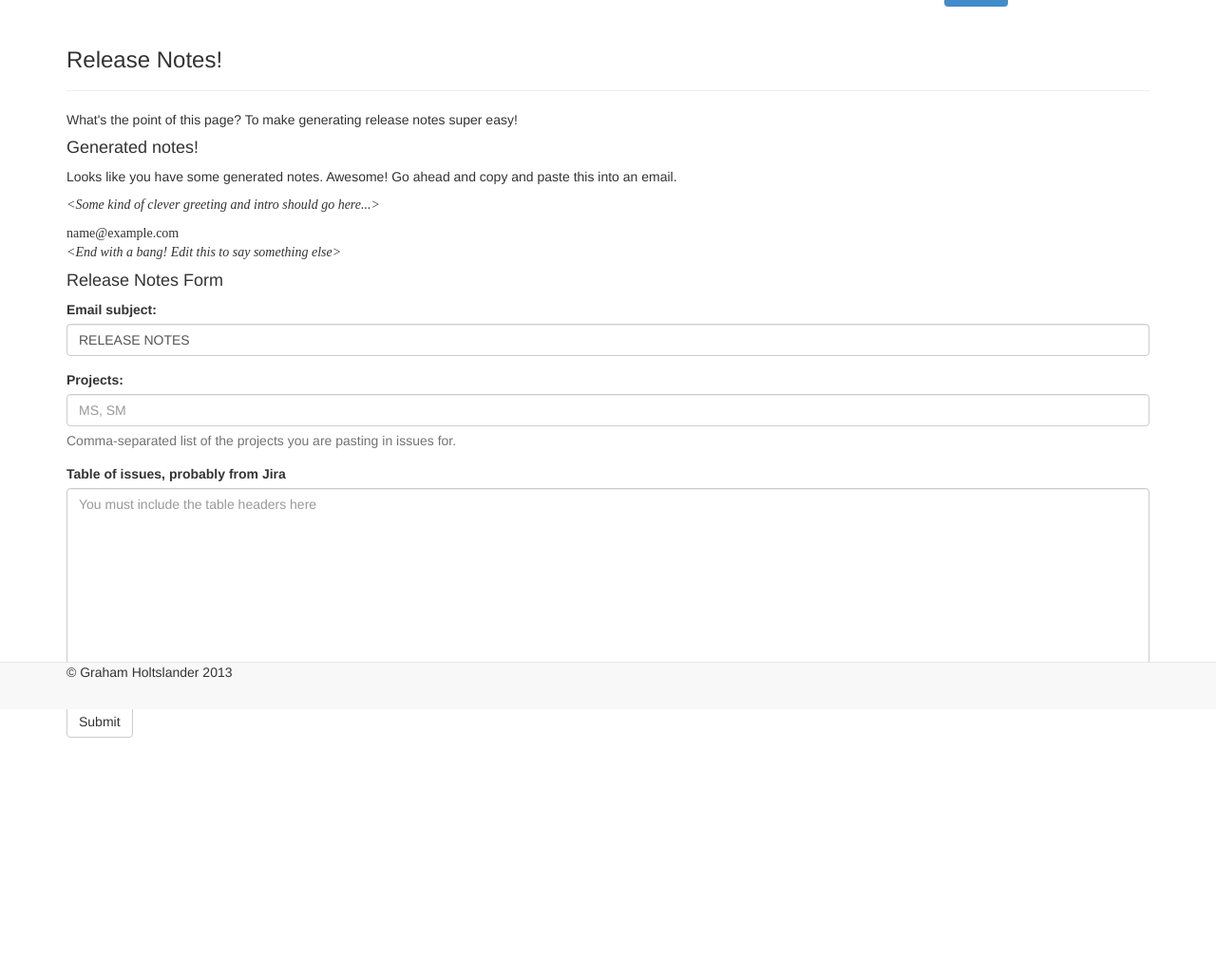
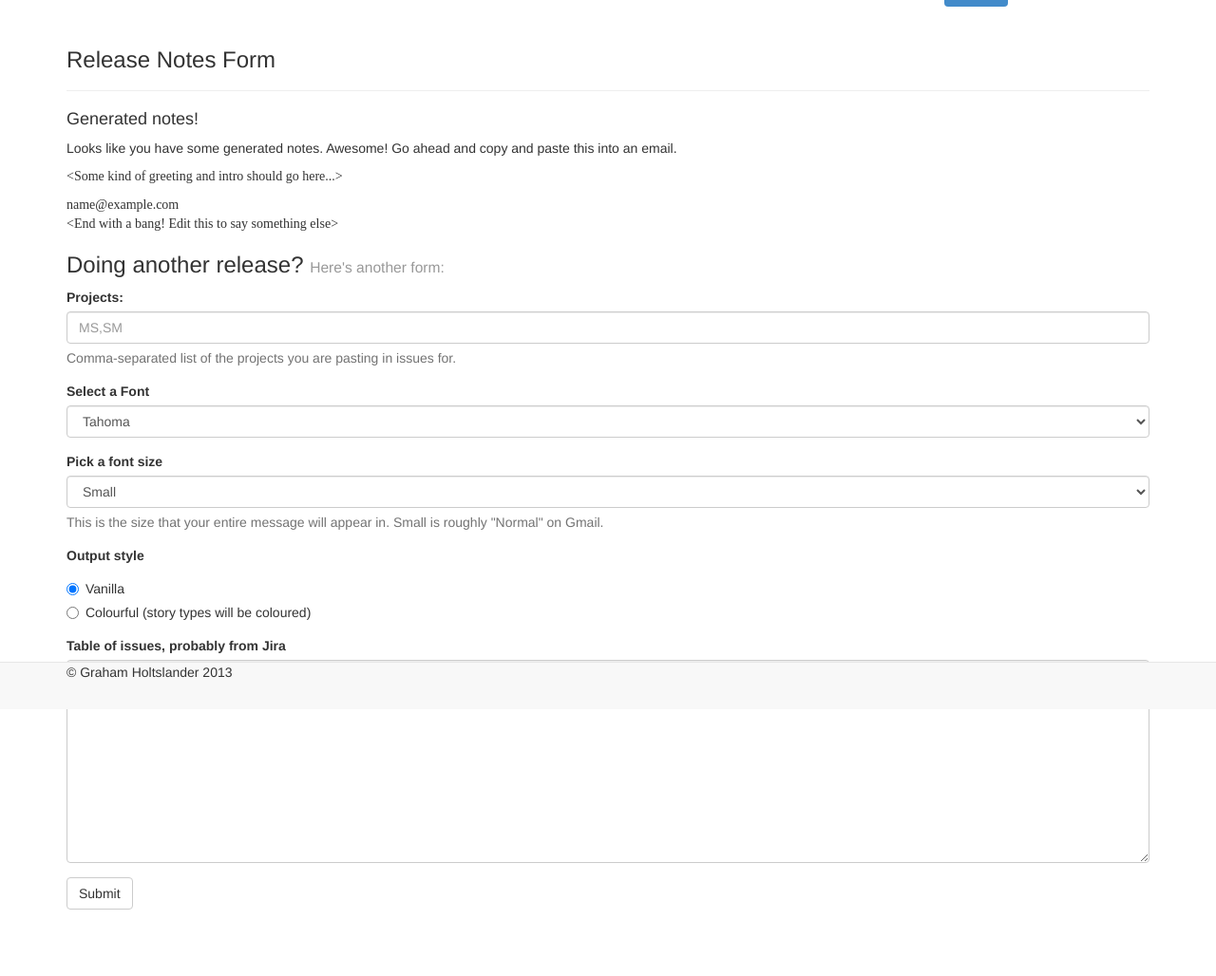
Before and after one commit to gholts/releasenotes, a Python web app: template src/templates/index.html in a window 1280 px wide. Shown: the part 53-1081 px from the top of the page at 95% size. Before the commit the page ends 830 px from the top, so only its background shows below. Run offline with Jinja, Linux system fonts and the light colour scheme; the template is opened without the code that fills it: most values are stand-ins (such as "Sample title", 1, 10 or a date in 2020); some libraries are stand-ins or nearby versions.

Commit message:
Added lots of new features, mostly addressing issues created in the project

```diff
--- a/src/static/css/global.css
+++ b/src/static/css/global.css
@@ -2,3 +2,37 @@
 body {
   padding-bottom: 70px;
 }
+
+/* line 5, ../scss/global.scss */
+.story-type {
+  background-color: #ffdd79;
+}
+
+/* line 9, ../scss/global.scss */
+.bug-type {
+  background-color: #d04437;
+  color: lightgrey;
+}
+
+/* line 14, ../scss/global.scss */
+.technical-debt-type {
+  background-color: grey;
+  color: lightgrey;
+}
+
+/* line 19, ../scss/global.scss */
+.spike-type {
+  background-color: purple;
+  color: white;
+}
+
+/* line 24, ../scss/global.scss */
+.improvement-type {
+  background-color: #009900;
+  color: white;
+}
+
+/* line 29, ../scss/global.scss */
+.injected-type {
+  color: red;
+}
--- a/src/static/scss/global.scss
+++ b/src/static/scss/global.scss
@@ -1,3 +1,31 @@
 body {
   padding-bottom: 70px;
 }
+
+.story-type {
+  background-color: #ffdd79;
+}
+
+.bug-type {
+  background-color: #d04437;
+  color: lightgrey;
+}
+
+.technical-debt-type {
+  background-color: grey;
+  color: lightgrey;
+}
+
+.spike-type {
+  background-color: purple;
+  color: white;
+}
+
+.improvement-type {
+  background-color: #009900;
+  color: white;
+}
+
+.injected-type {
+  color: red;
+}
--- a/src/templates/base.html
+++ b/src/templates/base.html
@@ -14,9 +14,9 @@
     <div class="container">
       <div class="header">
         <ul class="nav nav-pills pull-right">
-          <li class="active"><a href="/">Home</a></li>
-          <li><a href="#">About</a></li>
-          <li><a href="#">Contact</a></li>
+          <li {% block home_active %}{% endblock %}><a href="/">Home</a></li>
+          <li {% block about_active %}{% endblock %}><a href="/about">About</a></li>
+          <li {% block contact_active %}{% endblock %}><a href="/contact">Contact</a></li>
         </ul>
         <h2 class="text-muted">Release Notes Generator</h2>
       </div>
--- a/src/templates/index.html
+++ b/src/templates/index.html
@@ -1,37 +1,71 @@
 {% extends 'base.html' %}
 
-{% block heading %}Release Notes!{% endblock %}
+{% block home_active %}class='active'{% endblock %}
+
+{% block heading %}Release Notes Form{% endblock %}
 
 {% block page_content %}
-    <p>What's the point of this page? To make generating release notes super easy!</p>
 
     {% if email_html %}
         <h4>Generated notes!</h4>
         <p>Looks like you have some generated notes. Awesome! Go ahead and copy and paste this into an email.</p>
-        <div style="font-family: {{ font }}">
-            <p><em>&lt;Some kind of clever greeting and intro should go here...&gt;</em></p>
+
+        <div style="font-family: {{ font }}; font-size: {{ font_size }}">
+            <p>&lt;Some kind of greeting and intro should go here...&gt;</p>
             {{ email_html|safe }}
             <br>
-            <p><em>&lt;End with a bang! Edit this to say something else&gt;</em></p>
+            <p>&lt;End with a bang! Edit this to say something else&gt;</p>
         </div>
+
+        <h3>Doing another release? <small>Here's another form:</small></h3>
     {% endif %}
-
-    <h4>Release Notes Form</h4>
 
     <div id="release-notes-form">
         <form action="/" method="post" role="form">
             <div class="form-group">
-                <label for="txtSubject">Email subject:</label>
-                <input type="text" name="subject" class="form-control" id="txtSubject" value="RELEASE NOTES "/>
-            </div>
-            <div class="form-group">
                 <label for="txtProjects">Projects:</label>
-                <input type="text" name="projects" class="form-control" id="txtProjects" placeholder="MS, SM"/>
+                <input type="text" name="projects" class="form-control" id="txtProjects" placeholder="MS,SM" required/>
                 <p class="help-block">Comma-separated list of the projects you are pasting in issues for.</p>
             </div>
             <div class="form-group">
+                <label for="selFont">Select a Font</label>
+                <select class="form-control" name="chosen_font" id="selFont">
+                    <option value="Arial">Arial</option>
+                    <option value="Helvetica Neue">Helvetica Neue</option>
+                    <option value="Tahoma" selected>Tahoma</option>
+                    <option value="Times New Roman">Times New Roman (lame)</option>
+                </select>
+            </div>
+            <div class="form-group">
+                <label for="selFontSize">Pick a font size</label>
+                <select class="form-control" name="chosen_font_size" id="selFontSize">
+                    <option value="x-small">Extra Small</option>
+                    <option value="small" selected>Small</option>
+                    <option value="medium">Medium</option>
+                    <option value="large">Large</option>
+                    <option value="x-large">Extra Large</option>
+                </select>
+                <p class="help-block">This is the size that your entire message will appear in. Small is roughly "Normal" on Gmail.</p>
+            </div>
+            <div class="form-group">
+                <label>Output style</label>
+                <div class="radio">
+                    <label>
+                        <input type="radio" name="format-choice" id="vanilla" value="vanilla" checked>
+                        Vanilla
+                    </label>
+                </div>
+                <div class="radio">
+                    <label>
+                        <input type="radio" name="format-choice" id="colourful" value="colourful">
+                        Colourful (story types will be coloured)
+                    </label>
+                </div>
+            </div>
+            <div class="form-group">
                 <label for="issueTable">Table of issues, probably from Jira</label>
-                <textarea rows="10" cols="50" class="form-control" id="issueTable" name="issues" placeholder="You must include the table headers here"></textarea>
+                <textarea rows="10" class="form-control" id="issueTable" name="issues"
+                          placeholder="You must include the table headers!" required></textarea>
             </div>
             <button type="submit" class="btn btn-default">Submit</button>
         </form>
--- a/src/urls.py
+++ b/src/urls.py
@@ -7,4 +7,6 @@ from webapp2 import Route, SimpleRoute
 ROUTES = [
     #Foosball Ladder
     Route('/', handler='app.views.root.MainView'),
+    Route('/about', handler='app.views.root.AboutView'),
+    Route('/contact', handler='app.views.root.ContactView')
 ]
```
Also changed, not shown: src/app/domain/format.py (+10 -6 lines), src/app/domain/keys.py (+9 -0 lines), src/app/views/root.py (+21 -4 lines), src/templates/about.html (added, +18 -0 lines), src/templates/contact.html (added, +10 -0 lines), 2 other files.
